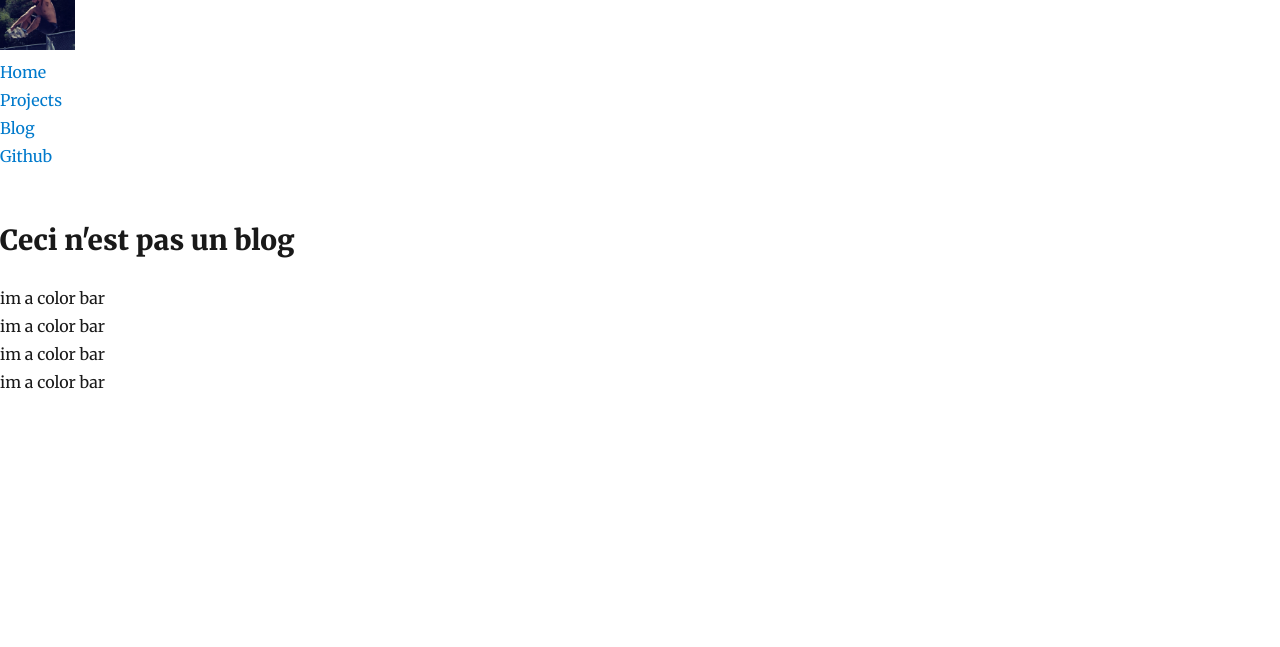
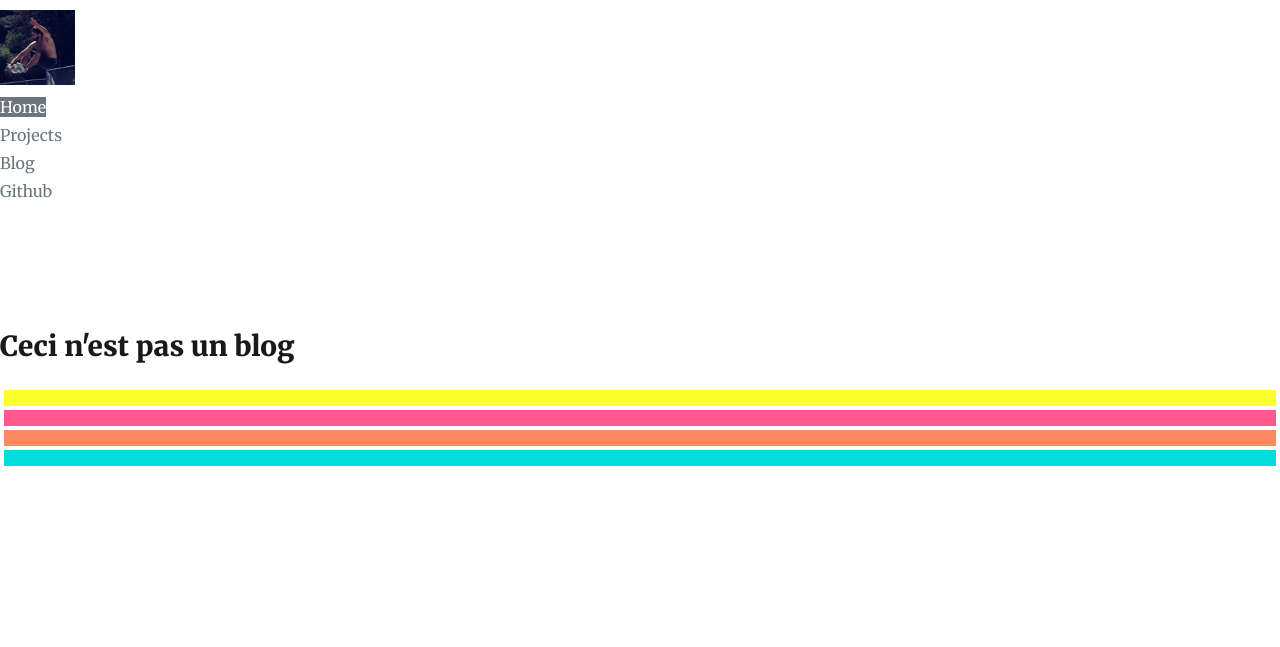
Before and after one commit to Jeremy-D/project-blog-gatsby, a Gatsby site: page /test-home in a window 1280 px wide. Shown: the part 153-800 px from the top of the page. Built offline with nearby package versions, Linux system fonts and the light colour scheme; Gatsby itself is replaced by a stand-in of ours; some packages are replaced by stand-ins of ours.

Commit message:
finish passable draft of landing page header and title

```diff
--- a/src/components/header/colorBar.js
+++ b/src/components/header/colorBar.js
@@ -1,9 +1,16 @@
 import React from 'react'
 
 const ColorBar = props => {
+    let barStyle = {
+        backgroundColor: props.backgroundColor,
+        height:'1rem',
+        margin: '.25rem'
+    }
+
     return (
-        <div>
-            im a color bar
+        <div
+         style={barStyle}>
+             {/* text placeholder */}
         </div>
     )
 }
--- a/src/components/header/colorBars.js
+++ b/src/components/header/colorBars.js
@@ -1,14 +1,52 @@
 import React from 'react'
+import { Row, Col} from 'react-bootstrap'
+
 import ColorBar from './colorBar'
+
+//COLOR GUIDE
+// yellow #FCFF2B	(224,227,0)
+// pink #ff598f	(255,89,143)
+// orange #fd8a5e	(253,138,94)
+// turq #01dddd	(1,221,221)
+// teal #00bfaf	(0,191,175)
+
+
+
 
 const ColorBars = props => {
     return (
-        <div>
-            <ColorBar></ColorBar>
-            <ColorBar></ColorBar>
-            <ColorBar></ColorBar>
-            <ColorBar></ColorBar>
-        </div>
+        <Row className='justify-content-center' >
+            <Col className='justify-content-center'>
+                <Row>
+                    <Col xs={3}></Col>
+                    <Col>
+                        <ColorBar backgroundColor='#FCFF2B'></ColorBar>
+                    </Col>
+                    <Col xs={1}></Col>
+                </Row>
+                <Row>
+                    <Col xs={1}></Col>
+                    <Col>
+                        <ColorBar backgroundColor='#ff598f'></ColorBar>
+                    </Col>
+                    <Col xs={3}></Col>
+                </Row>
+                <Row>
+                    <Col xs={3}></Col>
+                    <Col>
+                        <ColorBar backgroundColor='#fd8a5e'></ColorBar>
+                    </Col>
+                    <Col xs={1}></Col>
+                </Row>
+                <Row>
+                    <Col xs={1}></Col>
+                    <Col>
+                        <ColorBar backgroundColor='#01dddd'></ColorBar>
+                    </Col>
+                    <Col xs={3}></Col>
+                </Row>
+            </Col>
+        </Row>
     )
 }
 
--- a/src/components/header/header.js
+++ b/src/components/header/header.js
@@ -28,27 +28,68 @@ const Header = () => {
       }
     }
   `)
+
   //pull variables off of query
   const { author } = data.site.siteMetadata
 
+  //================================
+  //declare CSS in JS objects,
+  //================================
+  const headerTitleStyle = {
+    minWidth: '270px'
+  }
 
-  //declare CSS overwrites,
   //not sure why nav items are getting a box-shadow
-  const noBoxShadow = {
+
+
+  const navLinkStyle = {
     boxShadow: 'none'
   };
 
   return (
     // <Col> tag used as wrapper so that we can use nested rows with bootstrap
-    <Col className='text-center'>
+    <Col
+      className='text-center'
+      style={headerTitleStyle}>
+
+        {/* CSS OVERWRITE FOR ACTIVE NAV LINK  */}
+        <style type="text/css">
+          {`
+          .nav-pills .nav-link.active,
+          .nav-pills .show > .nav-link {
+            color: #fff;
+            background-color: #6c757d;
+          }
+
+          .nav-pills .nav-link.active:hover,
+          .nav-pills .show > .nav-link:hover {
+            background-color: #343a40;
+          }
+
+          a {
+            color: #6c757d;
+            text-decoration: none;
+            background-color: transparent;
+          }
+
+          a:hover {
+            color: #343a40;
+            text-decoration: underline;
+          }
+
+          `}
+        </style>
+
+      {/* HEADER TITLE */}
       <Row className='justify-content-center'>
-      <Col xs={12} sm={12} md={12} className='text-center'>
-          <h1>{author.name}</h1>
-      </Col>
+        <Col className='text-center'>
+            <h1>{author.name}</h1>
+        </Col>
       </Row>
 
+      {/* ICON */}
       <Row className="justify-content-center">
-          <Col xs={12} sm={12} md={12} className='text-center'>
+          <Col className='text-center'>
               <Image
                   fixed={data.avatar.childImageSharp.fixed}
                   alt={author.name}
@@ -57,20 +98,21 @@ const Header = () => {
           </Col>
       </Row>
 
+      {/* NAV */}
       <Row className='justify-content-center'>
         <Col >
           <Nav variant="pills" defaultActiveKey="/home" className='justify-content-center'>
-            <Nav.Item>
-                <Nav.Link style={noBoxShadow}  href="/home">Home</Nav.Link>
+            <Nav.Item className=''>
+                <Nav.Link style={navLinkStyle}  href="/home">Home</Nav.Link>
             </Nav.Item>
-            <Nav.Item>
-                <Nav.Link style={noBoxShadow} href="/projects">Projects</Nav.Link>
+            <Nav.Item className=''>
+                <Nav.Link style={navLinkStyle} href="/projects">Projects</Nav.Link>
             </Nav.Item>
-            <Nav.Item>
-                <Nav.Link style={noBoxShadow} href="/blog">Blog</Nav.Link>
+            <Nav.Item className=''>
+                <Nav.Link style={navLinkStyle} href="/blog">Blog</Nav.Link>
             </Nav.Item>
-            <Nav.Item>
-                <Nav.Link style={noBoxShadow} href="/github">Github</Nav.Link>
+            <Nav.Item className=''>
+                <Nav.Link style={navLinkStyle} href="/github">Github</Nav.Link>
             </Nav.Item>
             </Nav>
         </Col>
--- a/src/components/header/title.js
+++ b/src/components/header/title.js
@@ -3,6 +3,7 @@ import { useStaticQuery, graphql } from "gatsby"
 import { Row, Col} from 'react-bootstrap'
 
 import ColorBars from './colorBars'
+import ColorBar from './colorBar'
 
 
 const Title = () => {
@@ -20,12 +21,31 @@ const Title = () => {
   //pull variables off of static query
   const { title } = data.site.siteMetadata
 
+  //COLOR GUIDE
+    // yellow #FCFF2B	(224,227,0)
+    // pink #ff598f	(255,89,143)
+    // orange #fd8a5e	(253,138,94)
+    // turq #01dddd	(1,221,221)
+    // teal #00bfaf	(0,191,175)
+
+
+  let titleStyle = {
+
+  }
 
   return (
     // <Col> tag used as wrapper so that we can use nested rows with bootstrap
-    <Col className='text-center '>
-        <h2>{title}</h2>
-        <ColorBars></ColorBars>
+    <Col
+    className='text-center justify-content-center'
+    >
+        <Row className='justify-content-center'>
+            <h2>{title}</h2>
+        </Row>
+        <Row>
+            <Col className='justify-content-center'>
+                <ColorBars></ColorBars>
+            </Col>
+        </Row>
     </Col>
     )
 
--- a/src/pages/test-home.tsx
+++ b/src/pages/test-home.tsx
@@ -12,14 +12,38 @@ console.log(location)
 
 let path = location.pathname
 
+
+
 function HomePage(){
+    let containerStyle = {
+        height: '100vh',
+        display: 'flex',
+        flexDirection: 'column',
+        justifyContent: 'space-around'
+    }
+
     return (
-        <Container className='text-center'>
-            <Header></Header>
-            <Title></Title>
-            {/* title component */}
-            {/* subtitle component w/ nonsense generator */}
-            {/* color bars */}
+        <Container
+            className='text-center align-items-center'
+            style={containerStyle}
+            >
+            {/*
+            IMPORTANT: Nested rows must be inside of columns
+            all components inside of a <Row> tag are wrapped
+            in a <Col> tag
+            */}
+            <Row>
+                <Header></Header>
+            </Row>
+
+            <Row className='align-middle'>
+                <Title></Title>
+            </Row>
+
+            {/* SPACING DIVS TO WORK WITH FLEXBOX */}
+            <div></div>
+            <div></div>
+
         </Container>
       )
   }
```
